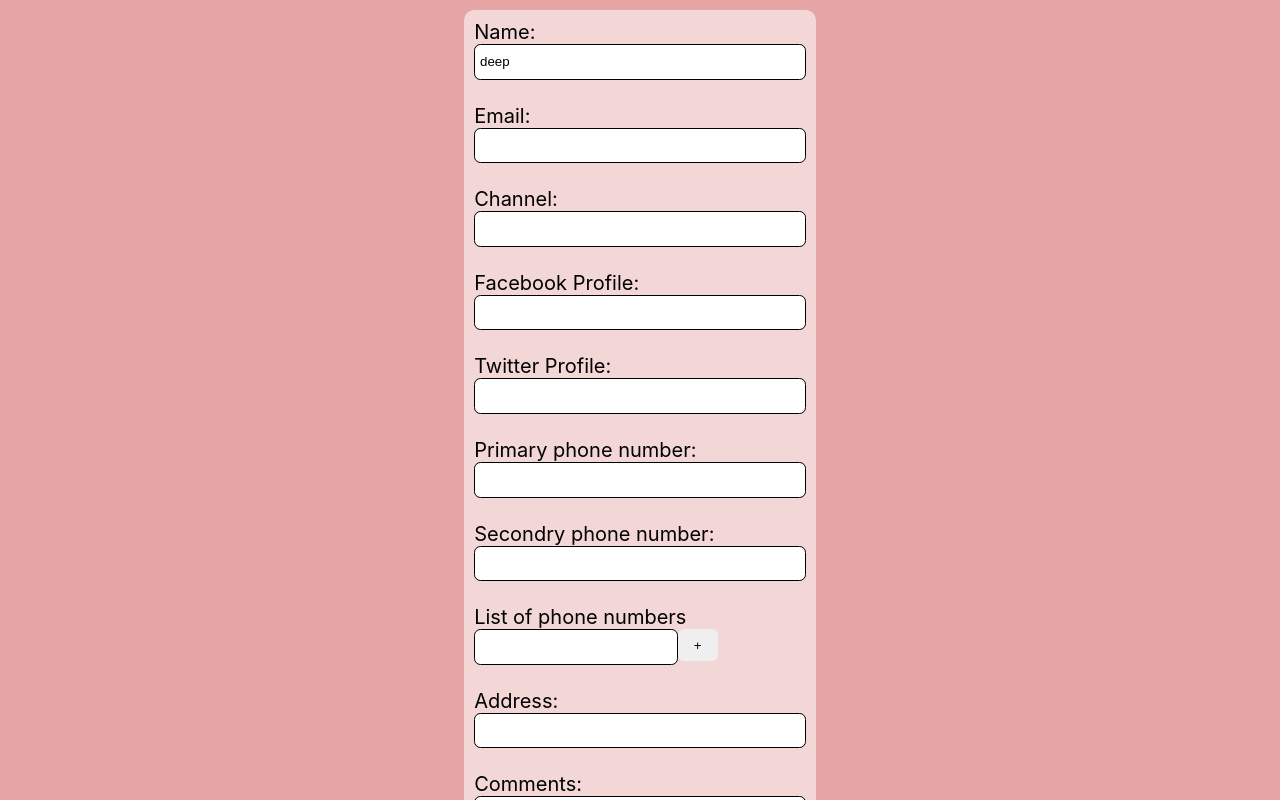
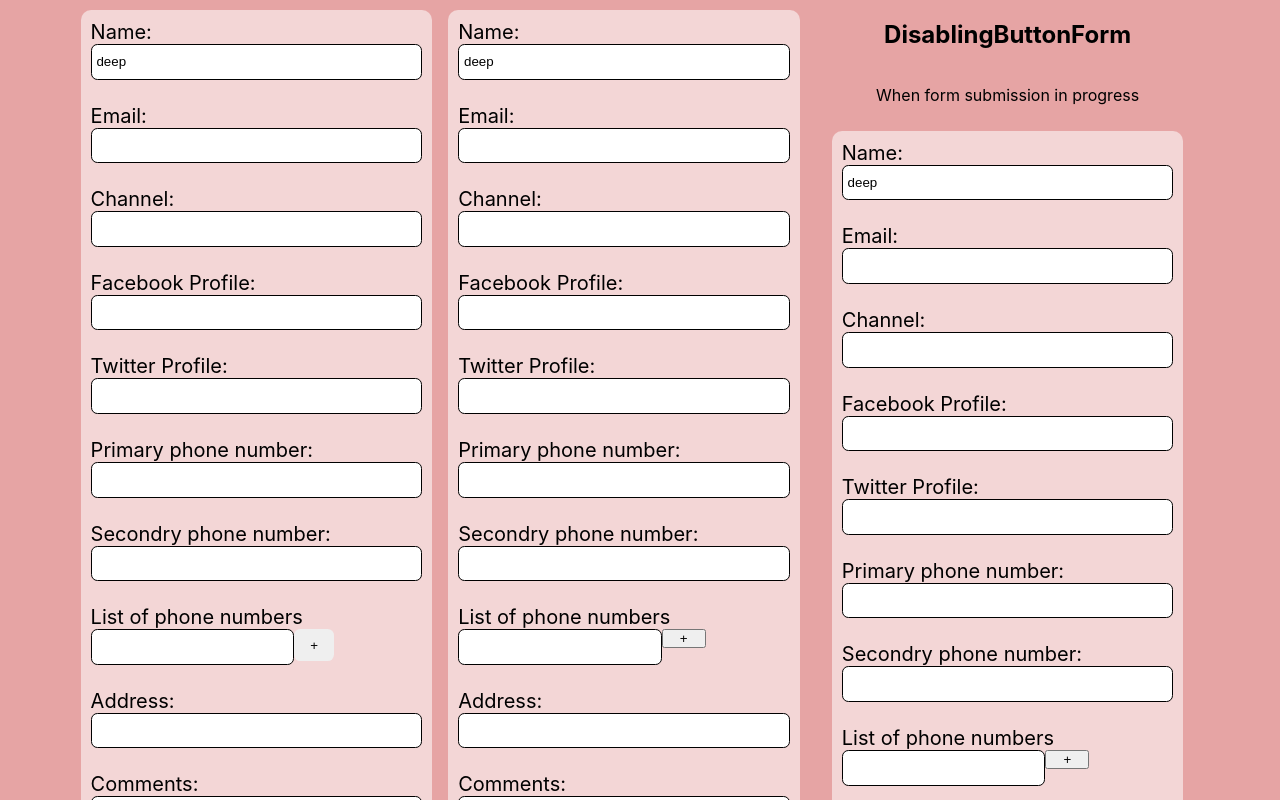
Before and after one commit to DeepanshuGupta8990/ReactFormik, a React (Create React App) app: page / in a window 1280 px wide. Shown: the top 800 px of the page. Built offline with nearby package versions, Linux system fonts and the light colour scheme; the HTML template or start-up script is replaced by a standard one.

Commit message:
Update newYoutubeForm2.js

```diff
--- a/src/components/newYoutubeForm2.js
+++ b/src/components/newYoutubeForm2.js
@@ -198,8 +198,8 @@ export default function NewYoutubeform2() {
 const Container = styled.div`
  display: flex;
  flex-direction: column;
- width: 100vw;
- height: 100vh;
+ // width: 100vw;
+ // height: 100vh;
  align-items: center;
  justify-content: flex-start;
  background-color: #e6a4a4;
```
